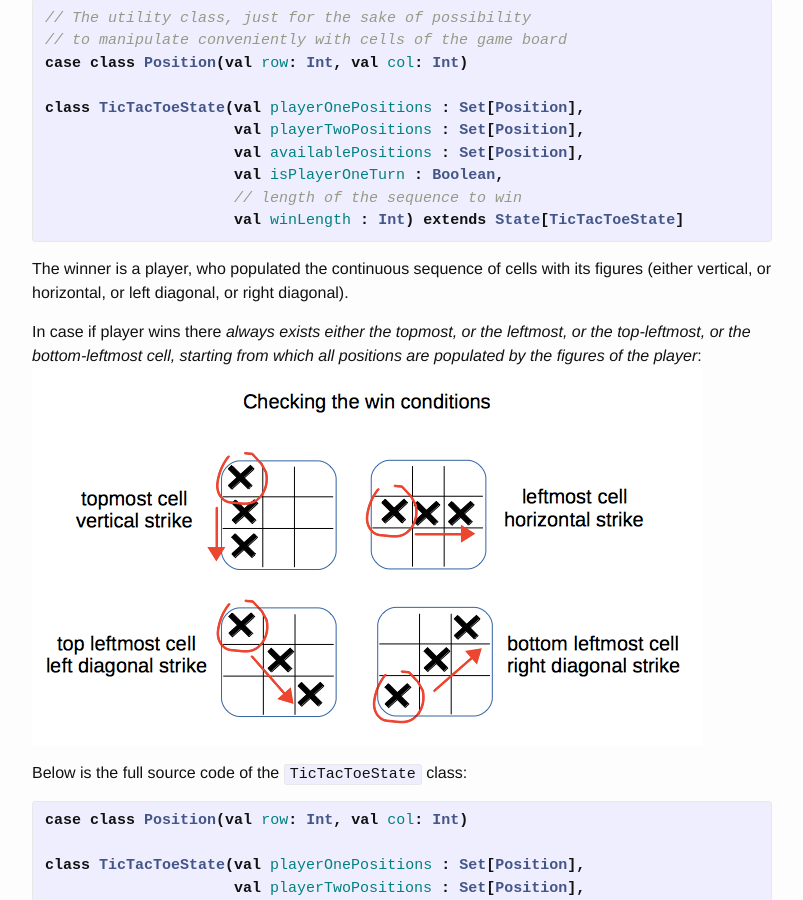
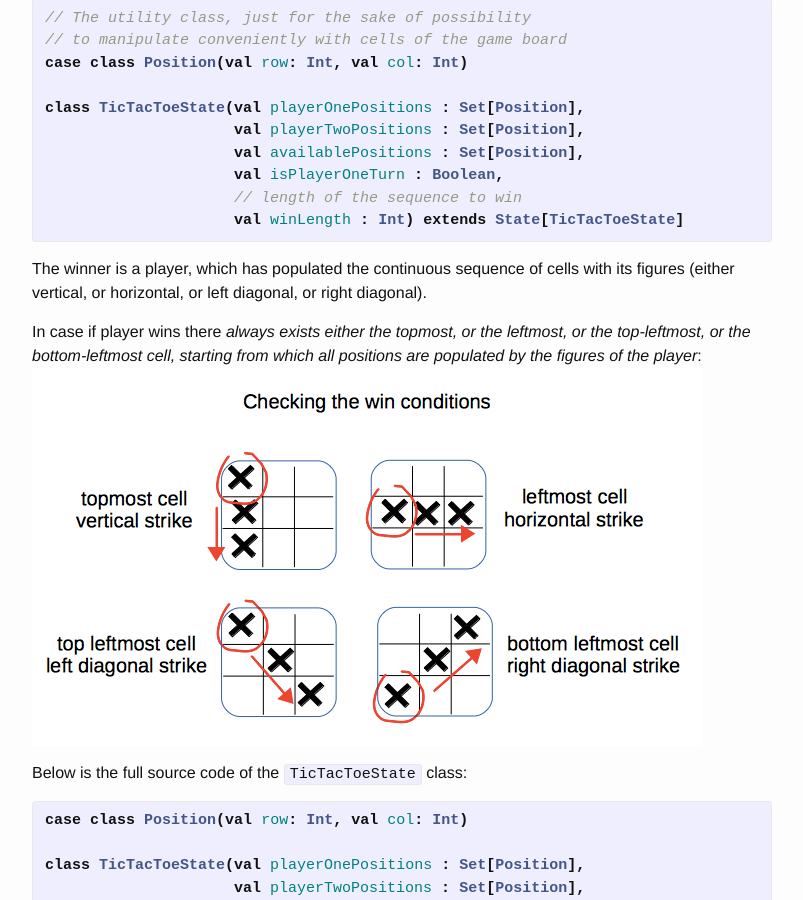
Before and after one commit to lagodiuk/lagodiuk.github.io, a Jekyll site: the page built from _posts/2017-01-11-minimax_tic_tac_toe_scala.md, in a window 1280 px wide and 900 px high, scrolled down 3952 px. Shown: the whole window, without its empty margins (238-1041 px from the left). Built offline with Jekyll 4.4.1, drawn with Linux system fonts in a browser that asks for light colours; Markdown is read by kramdown in place of the engine named in the settings; comment, search, counter and statistics services are not loaded; some of the changed text lies outside the part shown.

Commit message:
The article about Minimax-based AI for the Tic-Tac-Toe game in Scala

```diff
--- a/_posts/2017-01-11-minimax_tic_tac_toe_scala.md
+++ b/_posts/2017-01-11-minimax_tic_tac_toe_scala.md
@@ -144,7 +144,7 @@ class TicTacToeState(val playerOnePositions : Set[Position],
                      val winLength : Int) extends State[TicTacToeState]
 {% endhighlight %}
 
-The winner is a player, who populated the continuous sequence of cells with its figures (either vertical, or horizontal, or left diagonal, or right diagonal).
+The winner is a player, which has populated the continuous sequence of cells with its figures (either vertical, or horizontal, or left diagonal, or right diagonal).
 
 In case if player wins there *always exists either the topmost, or the leftmost, or the top-leftmost, or the bottom-leftmost cell, starting from which all positions are populated by the figures of the player*:
 ![Win conditions check visualization](/images/minimax_tic_tac_toe/win_conditions.png)
```
Also changed, not shown: other parts of _posts/2017-01-11-minimax_tic_tac_toe_scala.md (+1 -1 lines).
